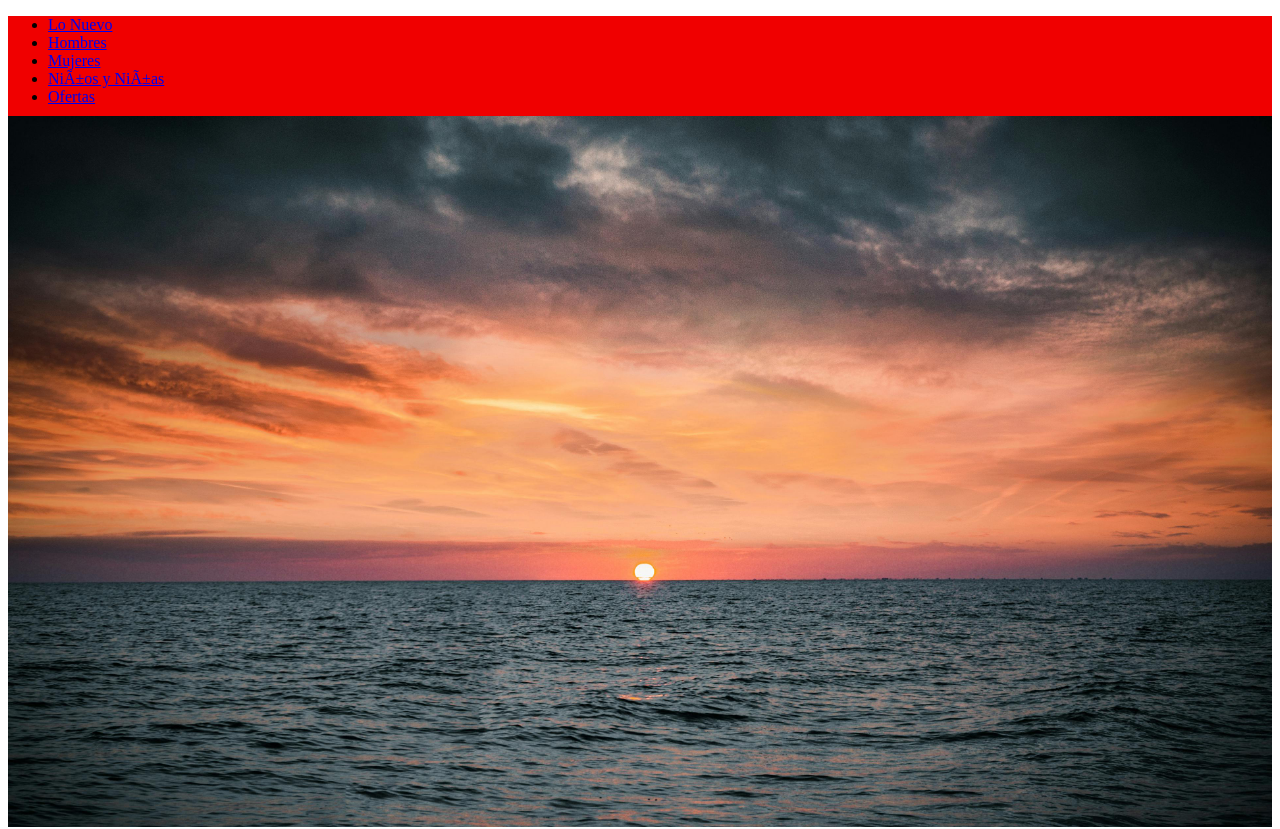
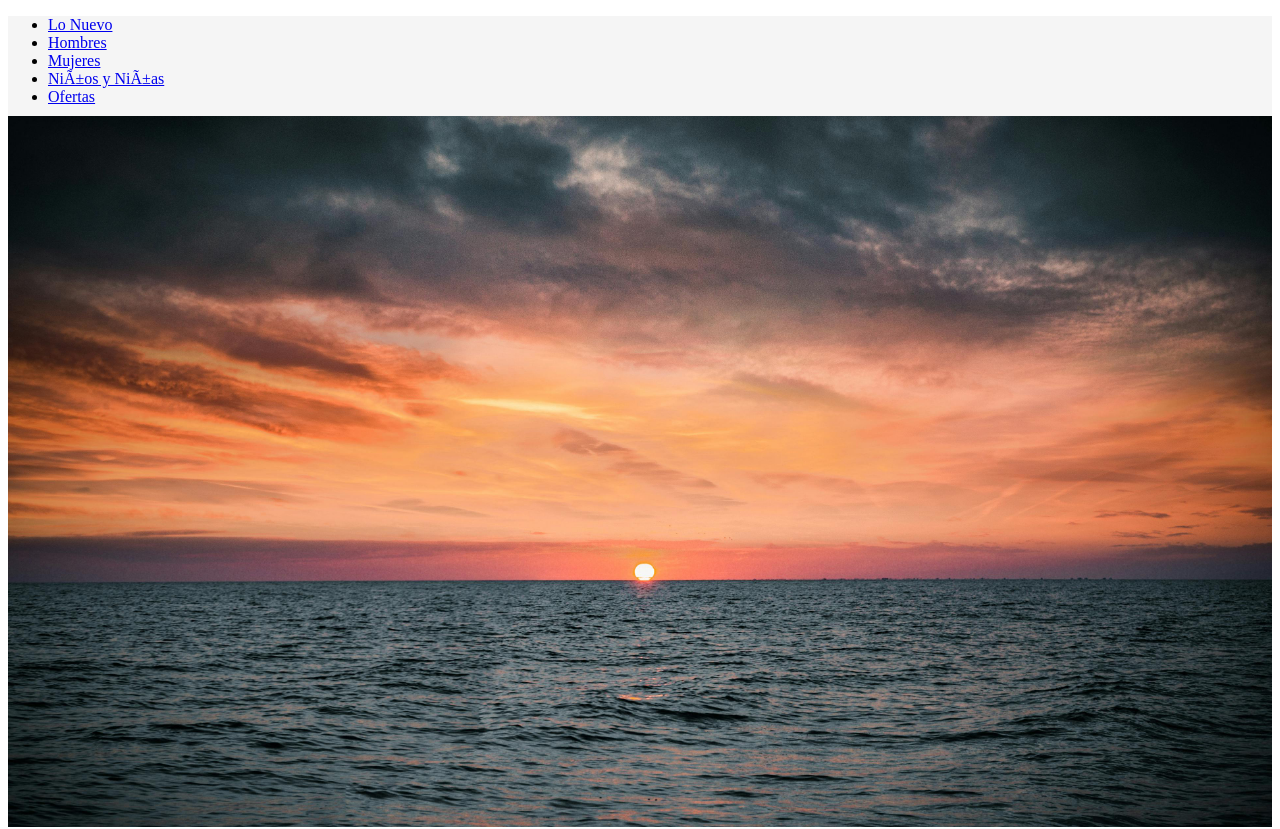
Before and after one commit to J0seAntonio/Proyecto-Desarrollo-Full-Stack, a plain HTML site: page views/main.html in a window 1280 px wide. Shown: the top 829 px of the page. Drawn offline with Linux system fonts and the light colour scheme; files whose address does not match are found by name.

Commit message:
Update menu background color for improved visibility

```diff
--- a/style/style_project.css
+++ b/style/style_project.css
@@ -1,5 +1,5 @@
 .menu{
-    background-color:rgb(240, 0, 0);
+    background-color:rgb(245, 245, 245);
     color: rgb(0, 0, 0);
     border: none;
     height:100px;
```
